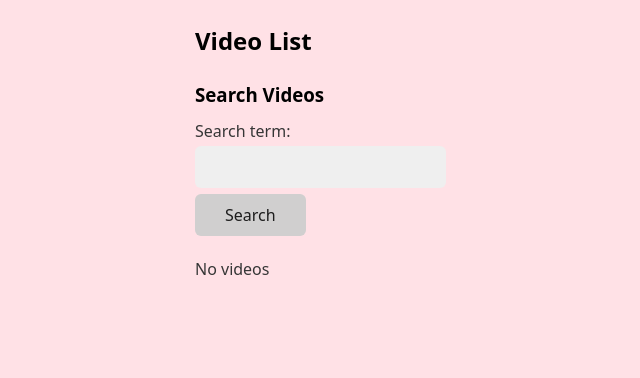
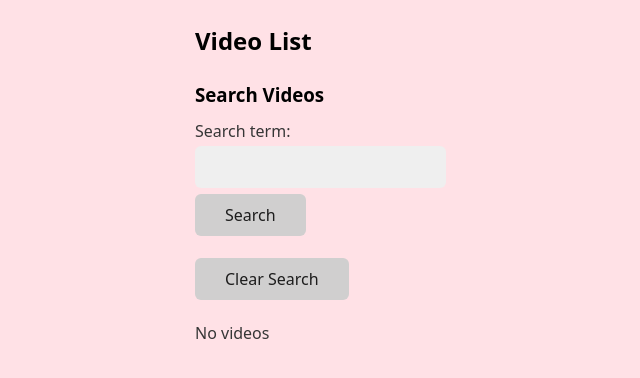
Before and after one commit to HyungnaLim/django_video_collector, a Django app: page /video_list in a window 1280 px wide. Shown: the top 378 px of the page, without its empty margins (45-685 px from the left). Run offline with Django 5.2, Linux system fonts and the light colour scheme; data that the repository does not hold is empty.

Commit message:
added clear search button

```diff
--- a/video/video_collector/templates/video_collector/video_list.html
+++ b/video/video_collector/templates/video_collector/video_list.html
@@ -10,6 +10,10 @@
     {{ search_form }}
     <button type="submit">Search</button>
 </form>
+
+<a href="{% url 'video_list' %}">
+    <button>Clear Search</button>
+</a>
 
 {% for video in videos %}
 
```
